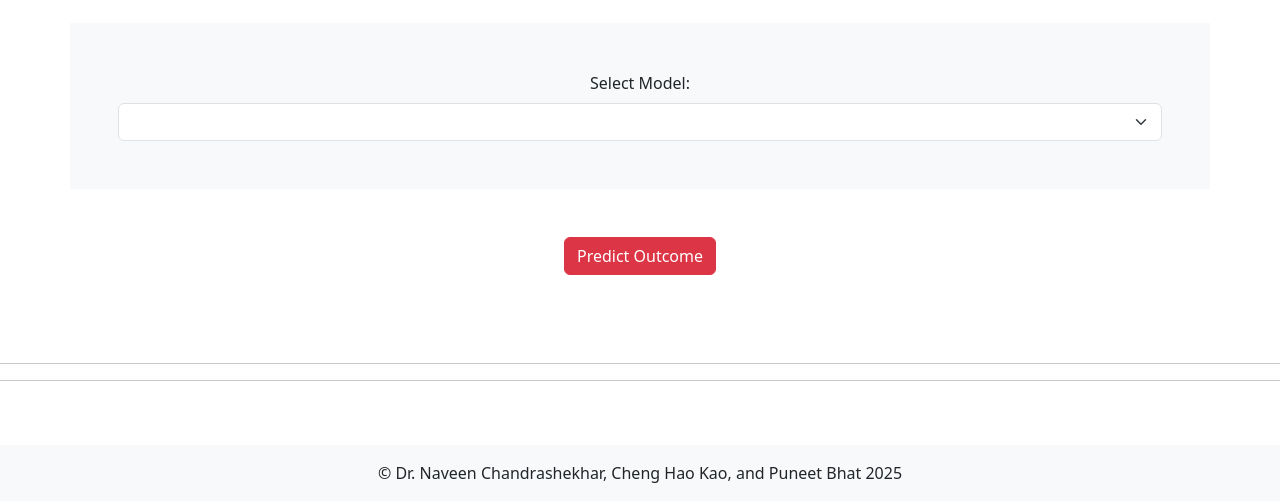
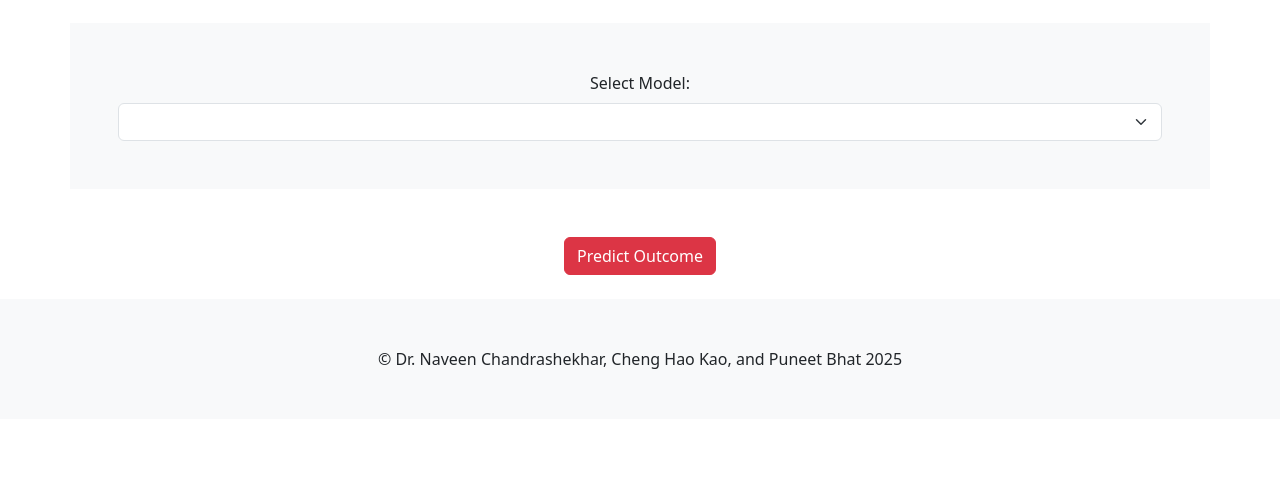
Before and after one commit to bluetr981/ACL-Injury-Website, a plain HTML site: page index.html in a window 1280 px wide. Shown: the part 377-878 px from the top of the page. After the commit the page ends 800 px from the top, so only its background shows below. Drawn offline with nearby package versions, Linux system fonts and the light colour scheme.

Commit message:
Update index.html

```diff
--- a/index.html
+++ b/index.html
@@ -14,7 +14,6 @@
 		}
 		.website-footer {
 			text-align: center;
-			margin-top: 64px;
 		}
 		.features-display {
 			margin-top: 144px;
@@ -160,7 +159,7 @@
 
 <br>
 
-<hr style="margin-top: 64px;">
+<hr style="margin-top: 64px;" id="hr-bar1">
 
 <div class="container" id="unlikely-alert">
 	<div class="alert alert-success">
@@ -176,7 +175,7 @@
 	</div>
 </div>
 
-<hr>
+<hr style="margin-bottom: 64px;" id="hr-bar2">
 
 <script>
 	const UNLIKELY_RESULT = '0';
@@ -191,12 +190,15 @@
 		}
 	}
 	else {
+		document.getElementById("hr-bar1").style.display = "none";
+		document.getElementById("hr-bar2").style.display = "none";
+
 		document.getElementById("likely-alert").style.display = "none";
 		document.getElementById("unlikely-alert").style.display = "none";
 	}
 </script>
 
-<div class="container-fluid p-3 bg-light website-footer">
+<div class="container-fluid p-5 bg-light website-footer">
 	<footer>© Dr. Naveen Chandrashekhar, Cheng Hao Kao, and Puneet Bhat 2025</footer>
 </div>
 
```
